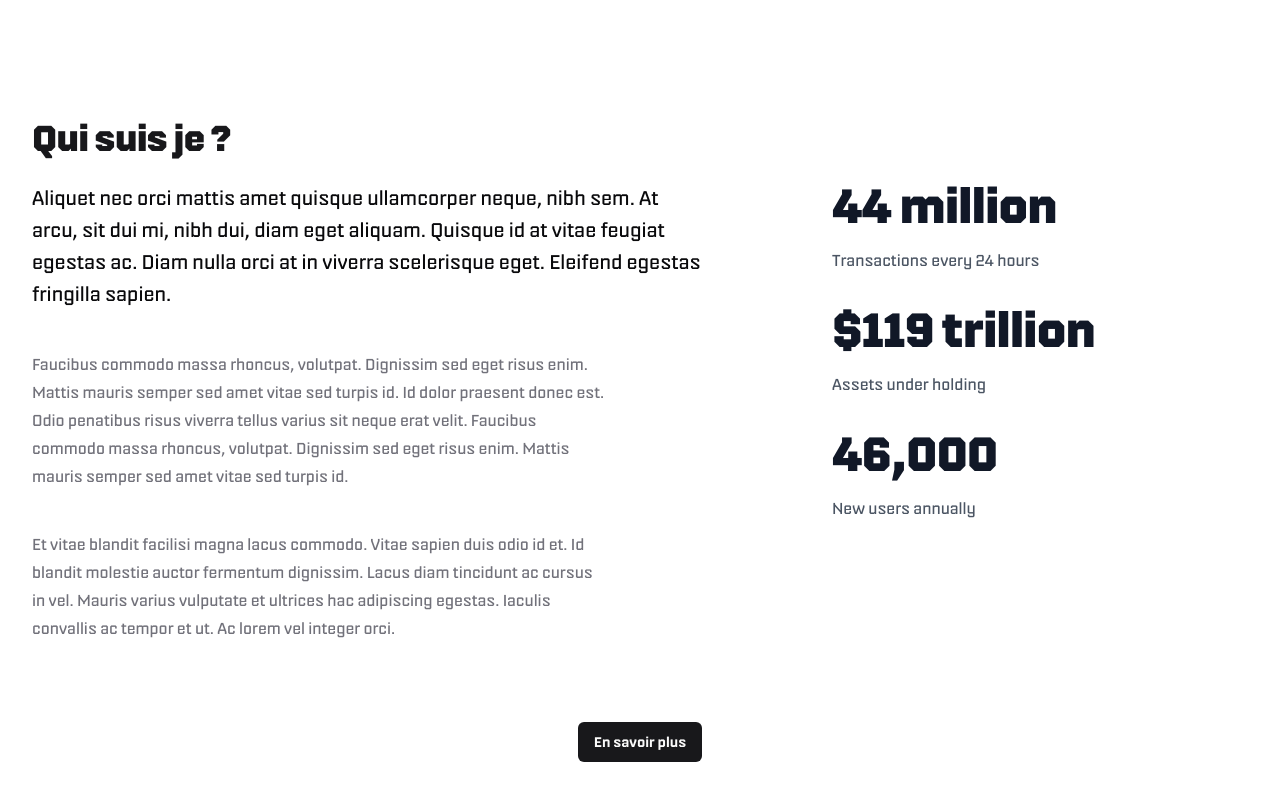
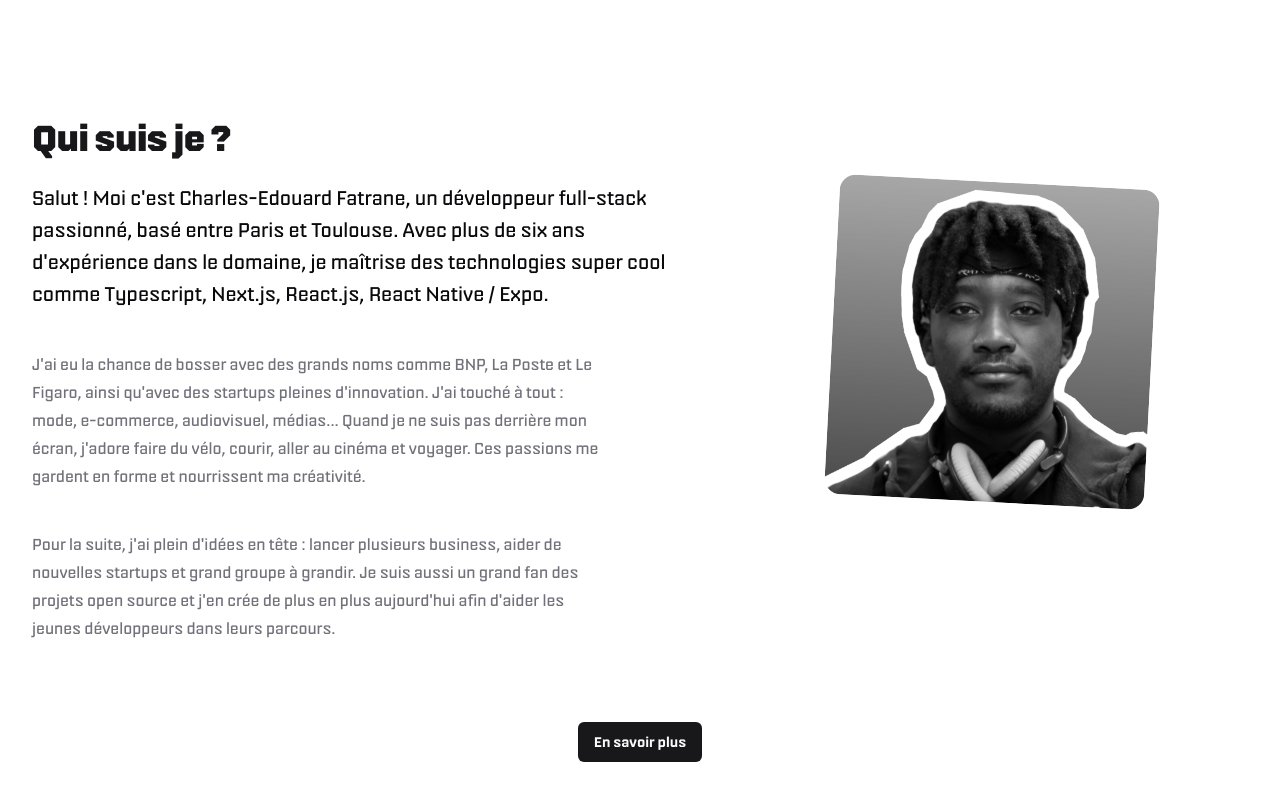
Before and after one commit to cfatrane/portfolio, a Next.js app: page / in a window 1280 px wide. Shown: the part 794-1594 px from the top of the page. Built offline with nearby package versions, Linux system fonts and the light colour scheme.

Commit message:
update who i am

```diff
--- a/src/components/WhoIAm.tsx
+++ b/src/components/WhoIAm.tsx
@@ -1,12 +1,9 @@
+import Image from "next/image";
 import Link from "next/link";
 
 import { Button } from "@/components/ui/button";
 
-const stats = [
-  { label: "Transactions every 24 hours", value: "44 million" },
-  { label: "Assets under holding", value: "$119 trillion" },
-  { label: "New users annually", value: "46,000" },
-];
+import portraitImage from "@/images/portrait.jpg";
 
 function WhoIAm() {
   return (
@@ -20,48 +17,42 @@ function WhoIAm() {
           <div className="mt-6 flex flex-col gap-x-8 gap-y-20 lg:flex-row">
             <div className="lg:w-full lg:max-w-2xl lg:flex-auto">
               <p className="text-xl leading-8 text-card-foreground">
-                Aliquet nec orci mattis amet quisque ullamcorper neque, nibh
-                sem. At arcu, sit dui mi, nibh dui, diam eget aliquam. Quisque
-                id at vitae feugiat egestas ac. Diam nulla orci at in viverra
-                scelerisque eget. Eleifend egestas fringilla sapien.
+                Salut ! Moi c'est Charles-Edouard Fatrane, un développeur
+                full-stack passionné, basé entre Paris et Toulouse. Avec plus de
+                six ans d'expérience dans le domaine, je maîtrise des
+                technologies super cool comme Typescript, Next.js, React.js,
+                React Native / Expo.
               </p>
 
               <div className="mt-10 max-w-xl text-base leading-7 text-muted-foreground">
                 <p>
-                  Faucibus commodo massa rhoncus, volutpat. Dignissim sed eget
-                  risus enim. Mattis mauris semper sed amet vitae sed turpis id.
-                  Id dolor praesent donec est. Odio penatibus risus viverra
-                  tellus varius sit neque erat velit. Faucibus commodo massa
-                  rhoncus, volutpat. Dignissim sed eget risus enim. Mattis
-                  mauris semper sed amet vitae sed turpis id.
+                  J'ai eu la chance de bosser avec des grands noms comme BNP, La
+                  Poste et Le Figaro, ainsi qu'avec des startups pleines
+                  d'innovation. J'ai touché à tout : mode, e-commerce,
+                  audiovisuel, médias... Quand je ne suis pas derrière mon
+                  écran, j'adore faire du vélo, courir, aller au cinéma et
+                  voyager. Ces passions me gardent en forme et nourrissent ma
+                  créativité.
                 </p>
 
                 <p className="mt-10">
-                  Et vitae blandit facilisi magna lacus commodo. Vitae sapien
-                  duis odio id et. Id blandit molestie auctor fermentum
-                  dignissim. Lacus diam tincidunt ac cursus in vel. Mauris
-                  varius vulputate et ultrices hac adipiscing egestas. Iaculis
-                  convallis ac tempor et ut. Ac lorem vel integer orci.
+                  Pour la suite, j'ai plein d'idées en tête : lancer plusieurs
+                  business, aider de nouvelles startups et grand groupe à
+                  grandir. Je suis aussi un grand fan des projets open source et
+                  j'en crée de plus en plus aujourd'hui afin d'aider les jeunes
+                  développeurs dans leurs parcours.
                 </p>
               </div>
             </div>
 
             <div className="lg:flex lg:flex-auto lg:justify-center">
               <dl className="w-64 space-y-8 xl:w-80">
-                {stats.map((stat) => (
-                  <div
-                    className="flex flex-col-reverse gap-y-4"
-                    key={stat.label}
-                  >
-                    <dt className="text-base leading-7 text-gray-600">
-                      {stat.label}
-                    </dt>
-
-                    <dd className="text-5xl font-semibold tracking-tight text-gray-900">
-                      {stat.value}
-                    </dd>
-                  </div>
-                ))}
+                <Image
+                  alt="me"
+                  className="aspect-square rotate-3 rounded-2xl bg-zinc-100 object-cover grayscale dark:bg-zinc-800"
+                  sizes="(min-width: 1024px) 32rem, 20rem"
+                  src={portraitImage}
+                />
               </dl>
             </div>
           </div>
```
